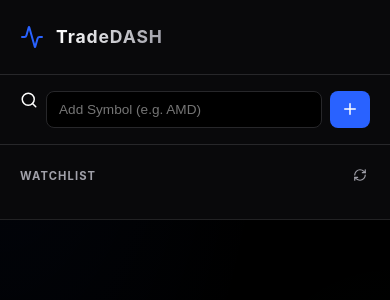
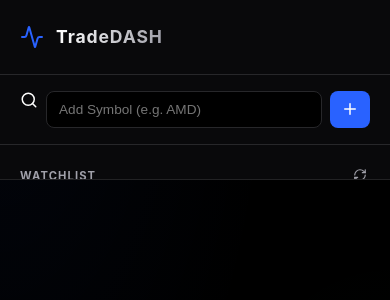
Before and after one commit to MarioVUAB/trade-dashboard, a React app in the folder frontend/: page / in a window 390 px wide. Shown: the top 300 px of the page. Built offline with nearby package versions, Linux system fonts and the light colour scheme; no server answers; the HTML template or start-up script is replaced by a standard one.

Commit message:
fix: Resolve mobile display black-screen issue by forcing visible overflow

```diff
--- a/frontend/src/App.css
+++ b/frontend/src/App.css
@@ -447,24 +447,30 @@
   .app-container {
     flex-direction: column;
     height: auto;
-    overflow-y: auto;
+    min-height: 100vh;
+    overflow-y: visible;
+    /* Let the page scroll naturally */
+    overflow-x: hidden;
   }
 
   .sidebar {
     width: 100%;
     height: auto;
-    max-height: 220px;
-    /* List takes top part, scrollable */
+    max-height: 180px;
+    /* Reduced height so chart appears sooner */
     border-right: none;
     border-bottom: 1px solid rgba(255, 255, 255, 0.1);
     flex-shrink: 0;
+    overflow-y: auto;
   }
 
   .main-content {
     width: 100%;
     padding: 1rem;
     height: auto;
-    overflow-y: visible;
+    flex: none;
+    /* Don't try to fit in flex parent, just grow */
+    overflow: visible;
   }
 
   .chart-container-wrapper {
```
